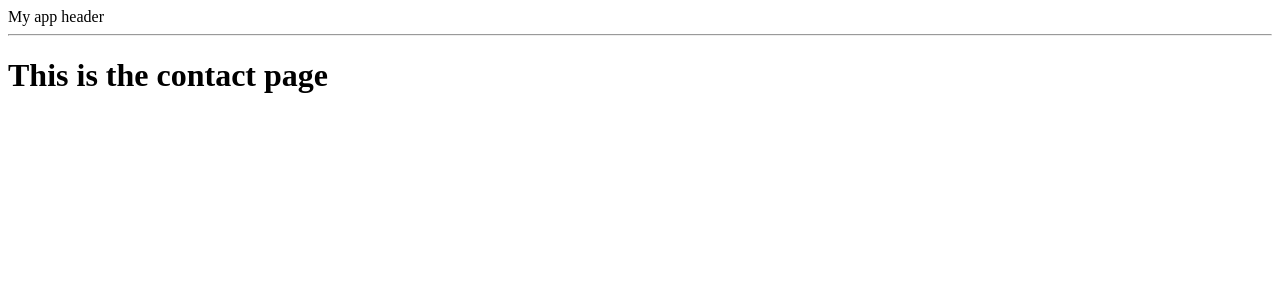
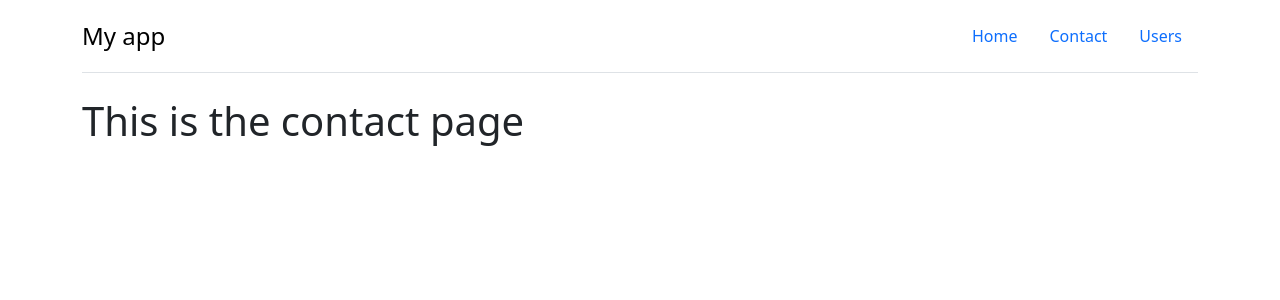
Before and after one commit to ferlobo1985/UDMY-Sveltekit-basics, a SvelteKit app: page /contact in a window 1280 px wide. Shown: the top 300 px of the page. Built offline with nearby package versions, Linux system fonts and the light colour scheme.

Commit message:
04-Errors and Linking
04-Errors and Linking

```diff
--- a/src/app.html
+++ b/src/app.html
@@ -4,6 +4,8 @@
 		<meta charset="utf-8" />
 		<link rel="icon" href="%sveltekit.assets%/favicon.png" />
 		<meta name="viewport" content="width=device-width, initial-scale=1" />
+		<link href="https://cdn.jsdelivr.net/npm/bootstrap@5.3.3/dist/css/bootstrap.min.css" rel="stylesheet" integrity="sha384-QWTKZyjpPEjISv5WaRU9OFeRpok6YctnYmDr5pNlyT2bRjXh0JMhjY6hW+ALEwIH" crossorigin="anonymous">
+
 		%sveltekit.head%
 	</head>
 	<body data-sveltekit-preload-data="hover">
--- /dev/null
+++ b/src/routes/+error.svelte
@@ -0,0 +1,6 @@
+<script>
+    import { page } from '$app/stores';
+</script>
+
+<h1>Sorry, {$page.error?.message}</h1>
+<p>The code is:{$page.status}</p>
--- a/src/routes/+layout.svelte
+++ b/src/routes/+layout.svelte
@@ -1,8 +1,21 @@
 <div class="container">
-    <header>
-        My app header
+    <header class="d-flex flex-wrap justify-content-center py-3 mb-4 border-bottom">
+      <a href="/" class="d-flex align-items-center mb-3 mb-md-0 me-md-auto link-body-emphasis text-decoration-none">
+        <span class="fs-4">My app</span>
+      </a>
+
+      <ul class="nav nav-pills">
+        <li class="nav-item">
+          <a href="/" class="nav-link">Home</a>
+        </li>
+        <li class="nav-item">
+          <a href="/contact" class="nav-link">Contact</a>
+        </li>
+        <li class="nav-item">
+          <a href="/users" class="nav-link">Users</a>
+        </li>
+      </ul>
     </header>
-    <hr/>
     <div>
         <slot></slot>
     </div>
```
